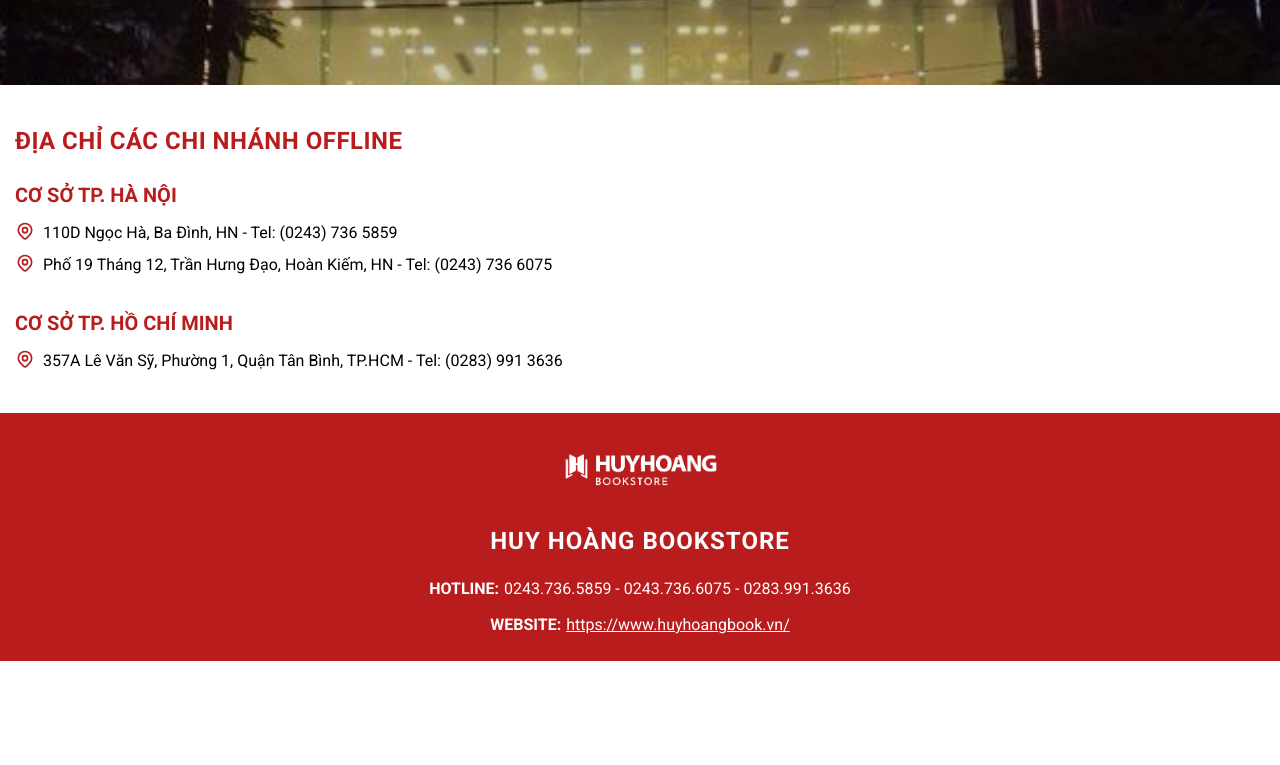
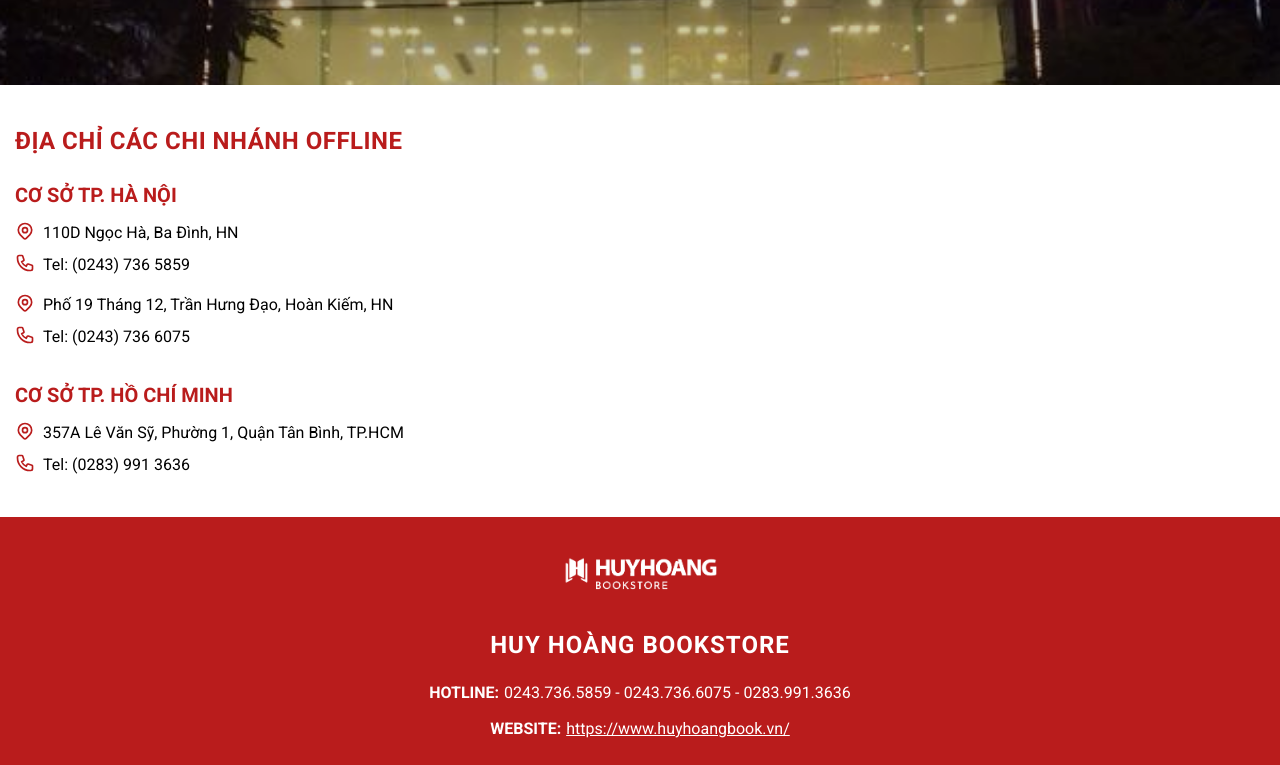
Before and after one commit to HuyHoangBook/Contact-huyhoang, a plain HTML site: page index.html in a window 1280 px wide. Shown: the part 1042-1807 px from the top of the page. Before the commit the page ends 1703 px from the top, so only its background shows below. Drawn offline with nearby package versions, Linux system fonts and the light colour scheme.

Commit message:
new update

```diff
--- a/index.html
+++ b/index.html
@@ -128,7 +128,6 @@
                 position: static;
                 height: 100%;
             }
-            /* Hero title mobile styles moved to styles.css */
             .books-section {
                 padding-bottom: 70%;
                 background-size: cover;
@@ -149,6 +148,13 @@
                 display: flex;
                 flex-wrap: wrap;
                 justify-content: center;
+            }
+            .location-address {
+                display: flex;
+                flex-direction: column;
+            }
+            .location-address span {
+                margin-top: 4px;
             }
         }
     </style>
@@ -211,30 +217,55 @@
 
             <div class="mb-8">
                 <h3 class="text-xl md:text-xl font-bold text-red-700 mb-3 location-title">CƠ SỞ TP. HÀ NỘI</h3>
-                <div class="flex items-start mb-2">
-                    <svg xmlns="http://www.w3.org/2000/svg" class="h-5 w-5 mr-2 text-red-700 flex-shrink-0" fill="none" viewBox="0 0 24 24" stroke="currentColor">
-                        <path stroke-linecap="round" stroke-linejoin="round" stroke-width="2" d="M17.657 16.657L13.414 20.9a1.998 1.998 0 01-2.827 0l-4.244-4.243a8 8 0 1111.314 0z" />
-                        <path stroke-linecap="round" stroke-linejoin="round" stroke-width="2" d="M15 11a3 3 0 11-6 0 3 3 0 016 0z" />
-                    </svg>
-                    <p class="text-base md:text-base location-address">110D Ngọc Hà, Ba Đình, HN - Tel: (0243) 736 5859</p>
-                </div>
+                <div class="flex flex-col gap-2">
                     <div class="flex items-start">
                         <svg xmlns="http://www.w3.org/2000/svg" class="h-5 w-5 mr-2 text-red-700 flex-shrink-0" fill="none" viewBox="0 0 24 24" stroke="currentColor">
                             <path stroke-linecap="round" stroke-linejoin="round" stroke-width="2" d="M17.657 16.657L13.414 20.9a1.998 1.998 0 01-2.827 0l-4.244-4.243a8 8 0 1111.314 0z" />
                             <path stroke-linecap="round" stroke-linejoin="round" stroke-width="2" d="M15 11a3 3 0 11-6 0 3 3 0 016 0z" />
                         </svg>
-                    <p class="text-base md:text-base location-address">Phố 19 Tháng 12, Trần Hưng Đạo, Hoàn Kiếm, HN - Tel: (0243) 736 6075</p>
+                        <p class="text-base md:text-base">110D Ngọc Hà, Ba Đình, HN</p>
+                    </div>
+                    <div class="flex items-start">
+                        <svg xmlns="http://www.w3.org/2000/svg" class="h-5 w-5 mr-2 text-red-700 flex-shrink-0" fill="none" viewBox="0 0 24 24" stroke="currentColor">
+                            <path stroke-linecap="round" stroke-linejoin="round" stroke-width="2" d="M3 5a2 2 0 012-2h3.28a1 1 0 01.948.684l1.498 4.493a1 1 0 01-.502 1.21l-2.257 1.13a11.042 11.042 0 005.516 5.516l1.13-2.257a1 1 0 011.21-.502l4.493 1.498a1 1 0 01.684.949V19a2 2 0 01-2 2h-1C9.716 21 3 14.284 3 6V5z" />
+                        </svg>
+                        <p class="text-base md:text-base">Tel: (0243) 736 5859</p>
+                    </div>
+                </div>
+
+                <div class="flex flex-col gap-2 mt-4">
+                    <div class="flex items-start">
+                        <svg xmlns="http://www.w3.org/2000/svg" class="h-5 w-5 mr-2 text-red-700 flex-shrink-0" fill="none" viewBox="0 0 24 24" stroke="currentColor">
+                            <path stroke-linecap="round" stroke-linejoin="round" stroke-width="2" d="M17.657 16.657L13.414 20.9a1.998 1.998 0 01-2.827 0l-4.244-4.243a8 8 0 1111.314 0z" />
+                            <path stroke-linecap="round" stroke-linejoin="round" stroke-width="2" d="M15 11a3 3 0 11-6 0 3 3 0 016 0z" />
+                        </svg>
+                        <p class="text-base md:text-base">Phố 19 Tháng 12, Trần Hưng Đạo, Hoàn Kiếm, HN</p>
+                    </div>
+                    <div class="flex items-start">
+                        <svg xmlns="http://www.w3.org/2000/svg" class="h-5 w-5 mr-2 text-red-700 flex-shrink-0" fill="none" viewBox="0 0 24 24" stroke="currentColor">
+                            <path stroke-linecap="round" stroke-linejoin="round" stroke-width="2" d="M3 5a2 2 0 012-2h3.28a1 1 0 01.948.684l1.498 4.493a1 1 0 01-.502 1.21l-2.257 1.13a11.042 11.042 0 005.516 5.516l1.13-2.257a1 1 0 011.21-.502l4.493 1.498a1 1 0 01.684.949V19a2 2 0 01-2 2h-1C9.716 21 3 14.284 3 6V5z" />
+                        </svg>
+                        <p class="text-base md:text-base">Tel: (0243) 736 6075</p>
+                    </div>
                 </div>
             </div>
 
             <div>
                 <h3 class="text-xl md:text-xl font-bold text-red-700 mb-3 location-title">CƠ SỞ TP. HỒ CHÍ MINH</h3>
+                <div class="flex flex-col gap-2">
                     <div class="flex items-start">
                         <svg xmlns="http://www.w3.org/2000/svg" class="h-5 w-5 mr-2 text-red-700 flex-shrink-0" fill="none" viewBox="0 0 24 24" stroke="currentColor">
                             <path stroke-linecap="round" stroke-linejoin="round" stroke-width="2" d="M17.657 16.657L13.414 20.9a1.998 1.998 0 01-2.827 0l-4.244-4.243a8 8 0 1111.314 0z" />
                             <path stroke-linecap="round" stroke-linejoin="round" stroke-width="2" d="M15 11a3 3 0 11-6 0 3 3 0 016 0z" />
                         </svg>
-                    <p class="text-base md:text-base location-address">357A Lê Văn Sỹ, Phường 1, Quận Tân Bình, TP.HCM - Tel: (0283) 991 3636</p>
+                        <p class="text-base md:text-base">357A Lê Văn Sỹ, Phường 1, Quận Tân Bình, TP.HCM</p>
+                    </div>
+                    <div class="flex items-start">
+                        <svg xmlns="http://www.w3.org/2000/svg" class="h-5 w-5 mr-2 text-red-700 flex-shrink-0" fill="none" viewBox="0 0 24 24" stroke="currentColor">
+                            <path stroke-linecap="round" stroke-linejoin="round" stroke-width="2" d="M3 5a2 2 0 012-2h3.28a1 1 0 01.948.684l1.498 4.493a1 1 0 01-.502 1.21l-2.257 1.13a11.042 11.042 0 005.516 5.516l1.13-2.257a1 1 0 011.21-.502l4.493 1.498a1 1 0 01.684.949V19a2 2 0 01-2 2h-1C9.716 21 3 14.284 3 6V5z" />
+                        </svg>
+                        <p class="text-base md:text-base">Tel: (0283) 991 3636</p>
+                    </div>
                 </div>
             </div>
         </div>
```
Lines whose indentation alone changed are shown as unchanged.
